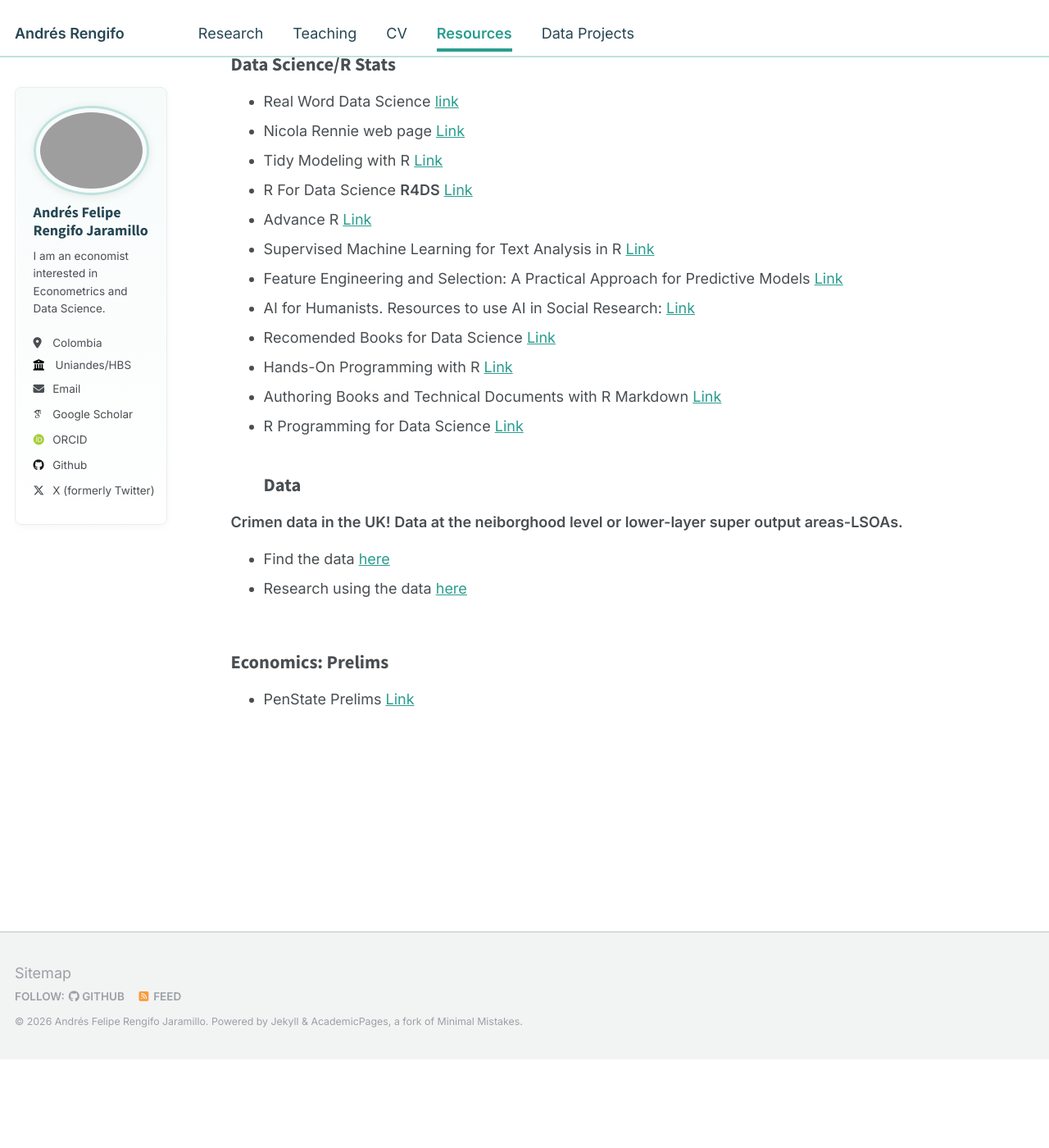
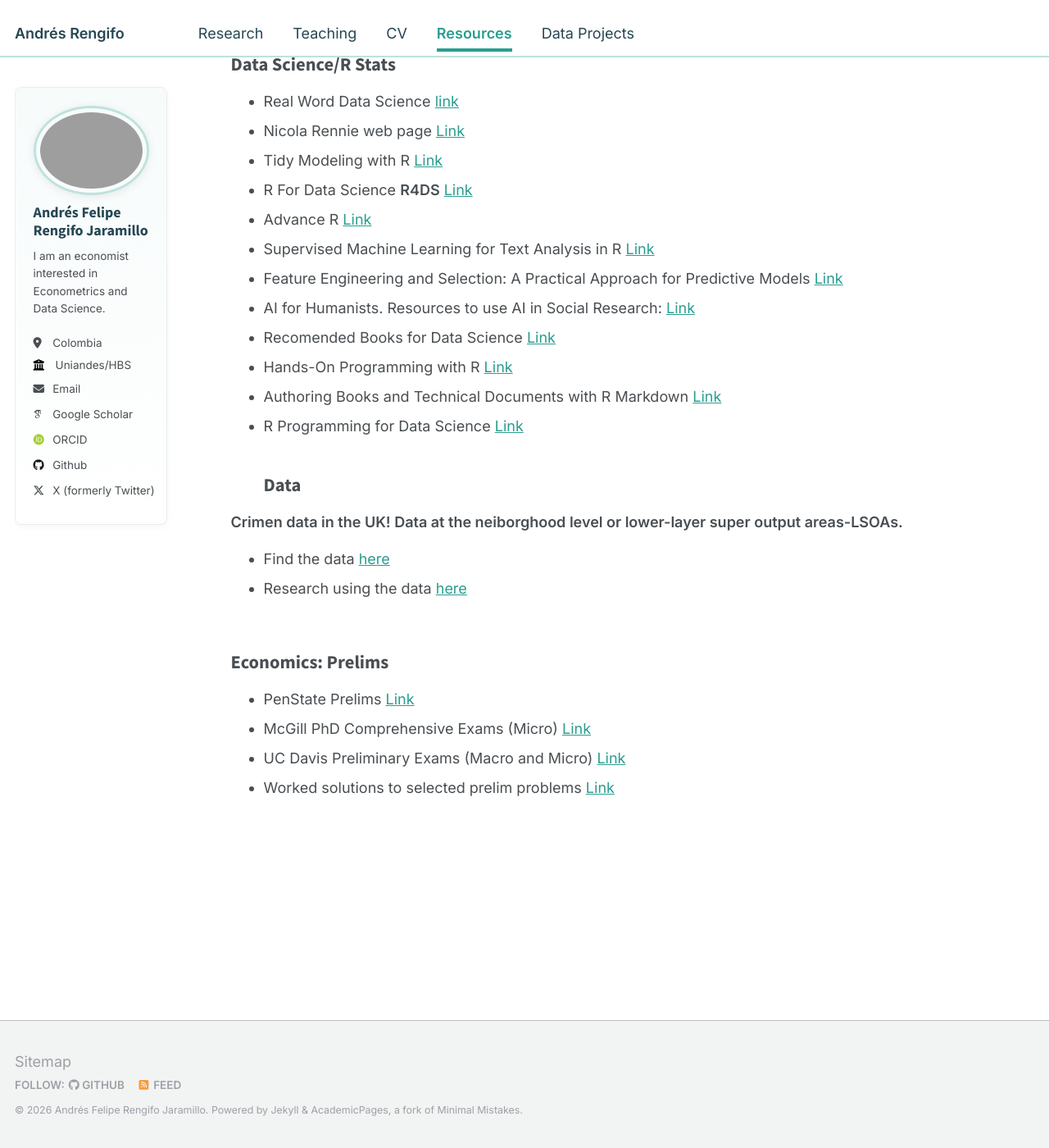
Before and after one commit to RengifoAndres/RengifoAndres.github.io, a Jekyll site: the page built from _pages/Resources.md, in a window 1280 px wide and 1400 px high, scrolled down 159 px. Shown: the whole window at 82% size. Built offline with Jekyll 4.4.1, drawn with Linux system fonts in a browser that asks for light colours; some web fonts are replaced; before the commit the page ends 1451 px from its top, so only the background shows below that.

Commit message:
Add prelim resources and a worked-solutions page
- Link McGill (micro) and UC Davis (macro/micro) prelim exam pages on
  the Resources page, plus a link to the new solutions page
- Add /resources/solutions/ with a worked solution to Rubinstein A1(a)
  (utility representation of time preferences), rendered with MathJax
- Add _solutions.scss for problem/solution styling

Co-Authored-By: Claude Sonnet 5.5 <noreply@anthropic.com>

```diff
--- a/_pages/Resources.md
+++ b/_pages/Resources.md
@@ -35,3 +35,6 @@ There you can find some interesting resources
 
 ## Economics:  Prelims
 * PenState Prelims [Link](https://econ.la.psu.edu/ph-d-program/ph-d-qualifier-exams/)
+* McGill PhD Comprehensive Exams (Micro) [Link](https://www.mcgill.ca/economics/graduates/phd-comprehensive-exams/micro)
+* UC Davis Preliminary Exams (Macro and Micro) [Link](https://economics.ucdavis.edu/preliminary-exams-macro-and-micro-economics)
+* Worked solutions to selected prelim problems [Link](/resources/solutions/)
--- /dev/null
+++ b/_sass/_solutions.scss
@@ -0,0 +1,97 @@
+/* ==========================================================================
+   PROBLEM SOLUTIONS
+   ========================================================================== */
+
+.problem {
+  margin-bottom: 2.5em;
+  background: #fff;
+  border: 1px solid mix(#fff, $primary-color, 90%);
+  border-radius: 10px;
+  overflow: hidden;
+}
+
+.problem__header {
+  padding: 1.3em 1.6em 0;
+}
+
+.problem__tag {
+  display: inline-block;
+  padding: 0.2em 0.8em;
+  font-size: $type-size-7;
+  font-weight: 600;
+  letter-spacing: 0.06em;
+  text-transform: uppercase;
+  color: $accent-color;
+  background: mix(#fff, $accent-color, 90%);
+  border-radius: 14px;
+}
+
+.page__content .problem__title {
+  margin: 0.5em 0 0;
+  padding: 0;
+  border: 0;
+  font-family: $heading-font;
+  color: $primary-color;
+}
+
+.problem__statement {
+  padding: 0.6em 1.6em 1.2em;
+  line-height: 1.7;
+}
+
+.problem__list {
+  padding-left: 2em;
+
+  li {
+    margin-bottom: 0.4em;
+  }
+}
+
+.problem__hint {
+  padding: 0.7em 1em;
+  background: mix(#fff, $accent-color, 94%);
+  border-left: 3px solid $accent-color;
+  border-radius: 4px;
+}
+
+.solution {
+  border-top: 1px solid mix(#fff, $primary-color, 90%);
+  background: #fcfdfd;
+
+  summary {
+    padding: 0.9em 1.6em;
+    font-family: $heading-font;
+    font-weight: 600;
+    color: $accent-color;
+    cursor: pointer;
+    user-select: none;
+
+    &:hover {
+      background: mix(#fff, $accent-color, 95%);
+    }
+  }
+}
+
+.solution__body {
+  padding: 0.2em 1.6em 1.4em;
+  line-height: 1.75;
+
+  h3 {
+    margin: 1.6em 0 0.4em;
+    padding-bottom: 0.2em;
+    font-size: $type-size-4;
+    border-bottom: 1px solid mix(#fff, $accent-color, 60%);
+  }
+
+  .proof {
+    padding-left: 1em;
+    border-left: 3px solid mix(#fff, $primary-color, 75%);
+    color: $dark-gray;
+  }
+
+  // keep long display equations scrollable on phones
+  mjx-container[display="true"] {
+    overflow-x: auto;
+    overflow-y: hidden;
+  }
+}
--- a/assets/css/main.scss
+++ b/assets/css/main.scss
@@ -42,3 +42,4 @@
 
 @import "custom";
 @import "home";
+@import "solutions";
```
Also changed, not shown: _pages/Solutions.html (added, +168 -0 lines).
